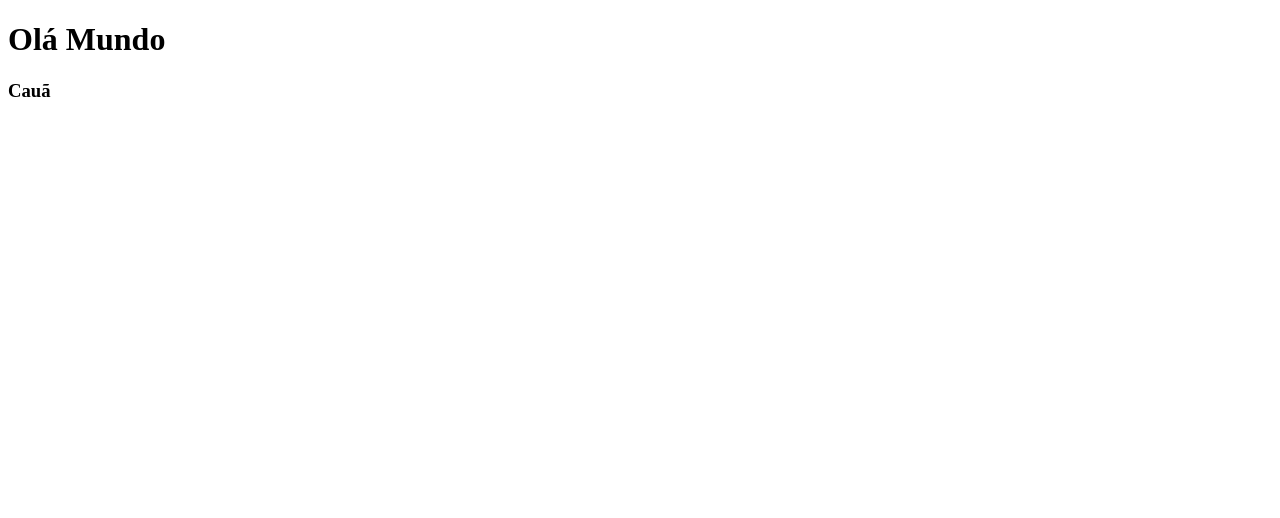
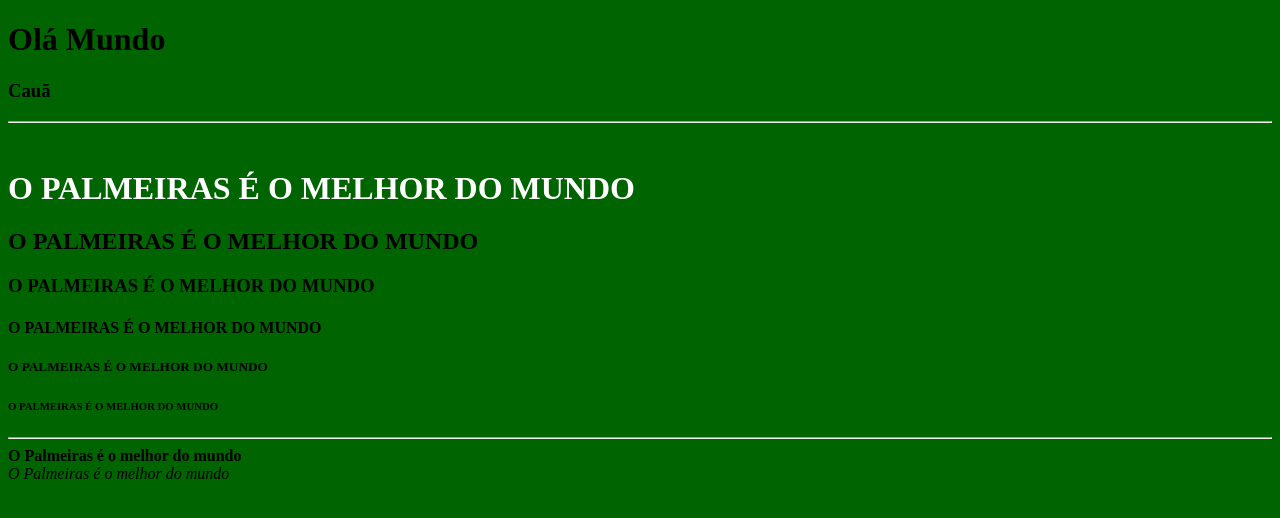
Before and after one commit to cauarmoreira6/ola-mundo, a plain HTML site: page index.html in a window 1280 px wide. Drawn offline with Linux system fonts and the light colour scheme.

Commit message:
Update index.html

```diff
--- a/index.html
+++ b/index.html
@@ -4,9 +4,27 @@
     <meta charset="UTF-8">
     <meta name="viewport" content="width=device-width, initial-scale=1.0">
     <title>Olá Mundo</title>
+    <style>
+        body{
+            background-color: darkgreen;
+        }
+    </style>
 </head>
 <body>
     <h1>Olá Mundo</h1>
     <h3>Cauã</h3>
+    <hr>
+    <br>
+    <h1 style="color: rgb(255, 255, 255);">O PALMEIRAS É O MELHOR DO MUNDO</h1>
+    <h2>O PALMEIRAS É O MELHOR DO MUNDO</h2>
+    <h3>O PALMEIRAS É O MELHOR DO MUNDO</h3>
+    <h4>O PALMEIRAS É O MELHOR DO MUNDO</h4>
+    <h5>O PALMEIRAS É O MELHOR DO MUNDO</h5>
+    <h6>O PALMEIRAS É O MELHOR DO MUNDO</h6>
+    <hr>
+    <b>O Palmeiras é o melhor do mundo</b>
+    <br>
+    <i>O Palmeiras é o melhor do mundo</i>
+
 </body>
 </html>
```
